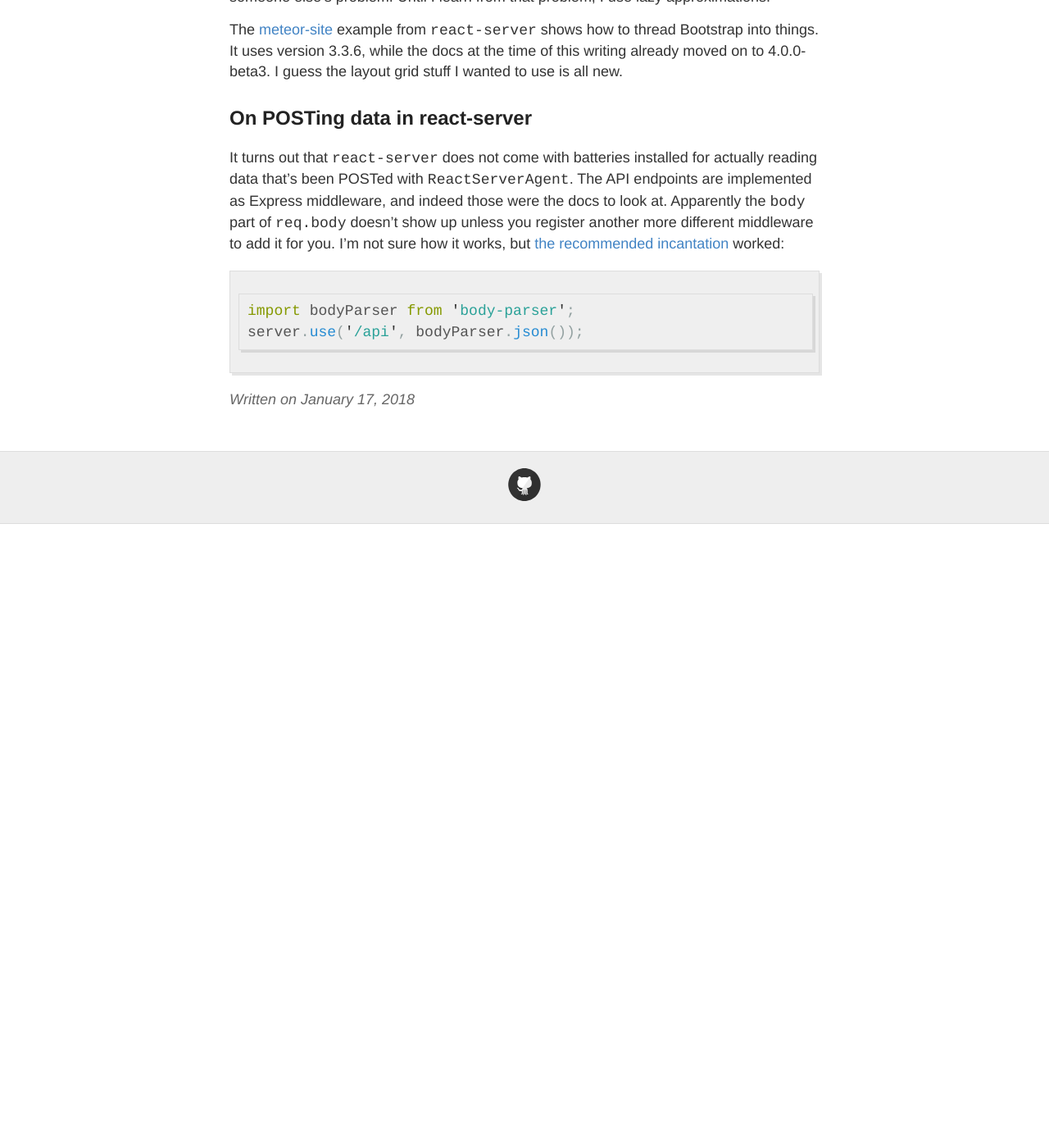
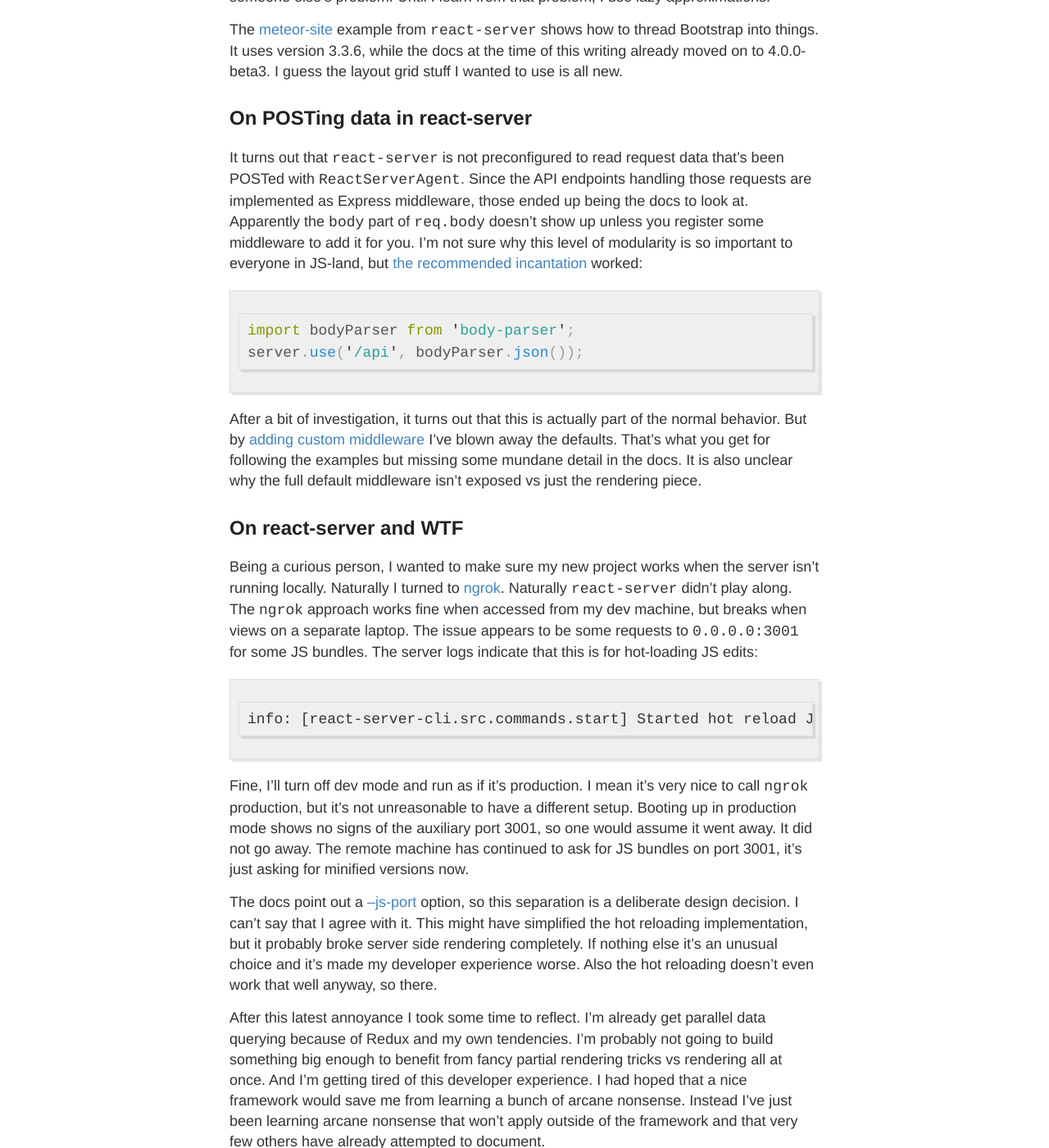
Before and after one commit to mcskinner/mcskinner.github.io, a Jekyll site: the page built from _posts/2018-01-17-backends-and-bootstrap.md, in a window 1280 px wide and 1400 px high, scrolled down 449 px. Shown: the whole window at 82% size. Built offline with Jekyll 4.4.1, drawn with Linux system fonts in a browser that asks for light colours; before the commit the page ends 1088 px from its top, so only the background shows below that; some of the changed text lies outside the part shown.

Commit message:
document react-server JS server insanity

````diff
--- a/_posts/2018-01-17-backends-and-bootstrap.md
+++ b/_posts/2018-01-17-backends-and-bootstrap.md
@@ -13,9 +13,27 @@ The [meteor-site](https://github.com/redfin/react-server/tree/master/packages/re
 
 On POSTing data in react-server
 ---
-It turns out that `react-server` does not come with batteries installed for actually reading data that's been POSTed with `ReactServerAgent`. The API endpoints are implemented as Express middleware, and indeed those were the docs to look at. Apparently the `body` part of `req.body` doesn't show up unless you register another more different middleware to add it for you. I'm not sure how it works, but [the recommended incantation](https://expressjs.com/en/4x/api.html#req.body) worked:
+It turns out that `react-server` is not preconfigured to read request data that's been POSTed with `ReactServerAgent`. Since the API endpoints handling those requests are implemented as Express middleware, those ended up being the docs to look at. Apparently the `body` part of `req.body` doesn't show up unless you register some middleware to add it for you. I'm not sure why this level of modularity is so important to everyone in JS-land, but [the recommended incantation](https://expressjs.com/en/4x/api.html#req.body) worked:
 
 ```javascript
 import bodyParser from 'body-parser';
 server.use('/api', bodyParser.json());
 ```
+
+After a bit of investigation, it turns out that this is actually part of the normal behavior. But by [adding custom middleware](https://github.com/redfin/react-server/blob/b8277064b1e66b51269b0fdfbc77575fcc02f939/docs/guides/react-server-cli.md#use-custom-express-middleware) I've blown away the defaults. That's what you get for following the examples but missing some mundane detail in the docs. It is also unclear why the full default middleware isn't exposed vs just the rendering piece.
+
+On react-server and WTF
+---
+Being a curious person, I wanted to make sure my new project works when the server isn't running locally. Naturally I turned to [ngrok](https://ngrok.com/). Naturally `react-server` didn't play along. The `ngrok` approach works fine when accessed from my dev machine, but breaks when views on a separate laptop. The issue appears to be some requests to `0.0.0.0:3001` for some JS bundles. The server logs indicate that this is for hot-loading JS edits:
+
+```
+info: [react-server-cli.src.commands.start] Started hot reload JavaScript server over HTTP on 0.0.0.0:3001
+```
+
+Fine, I'll turn off dev mode and run as if it's production. I mean it's very nice to call `ngrok` production, but it's not unreasonable to have a different setup. Booting up in production mode shows no signs of the auxiliary port 3001, so one would assume it went away. It did not go away. The remote machine has continued to ask for JS bundles on port 3001, it's just asking for minified versions now.
+
+The docs point out a [--js-port](https://github.com/redfin/react-server/blob/b8277064b1e66b51269b0fdfbc77575fcc02f939/docs/guides/react-server-cli.md#--js-port) option, so this separation is a deliberate design decision. I can't say that I agree with it. This might have simplified the hot reloading implementation, but it probably broke server side rendering completely. If nothing else it's an unusual choice and it's made my developer experience worse. Also the hot reloading doesn't even work that well anyway, so there.
+
+After this latest annoyance I took some time to reflect. I'm already get parallel data querying because of Redux and my own tendencies. I'm probably not going to build something big enough to benefit from fancy partial rendering tricks vs rendering all at once. And I'm getting tired of this developer experience. I had hoped that a nice framework would save me from learning a bunch of arcane nonsense. Instead I've just been learning arcane nonsense that won't apply outside of the framework and that very few others have already attempted to document.
+
+So it's time for `react-server` and I to take a break. I'm starting to believe that maybe [Razzle](https://github.com/jaredpalmer/razzle) had it right. I've been let down by boilerplate and frameworks alike, and this third way is at least guaranteed to be different if not better.
````
